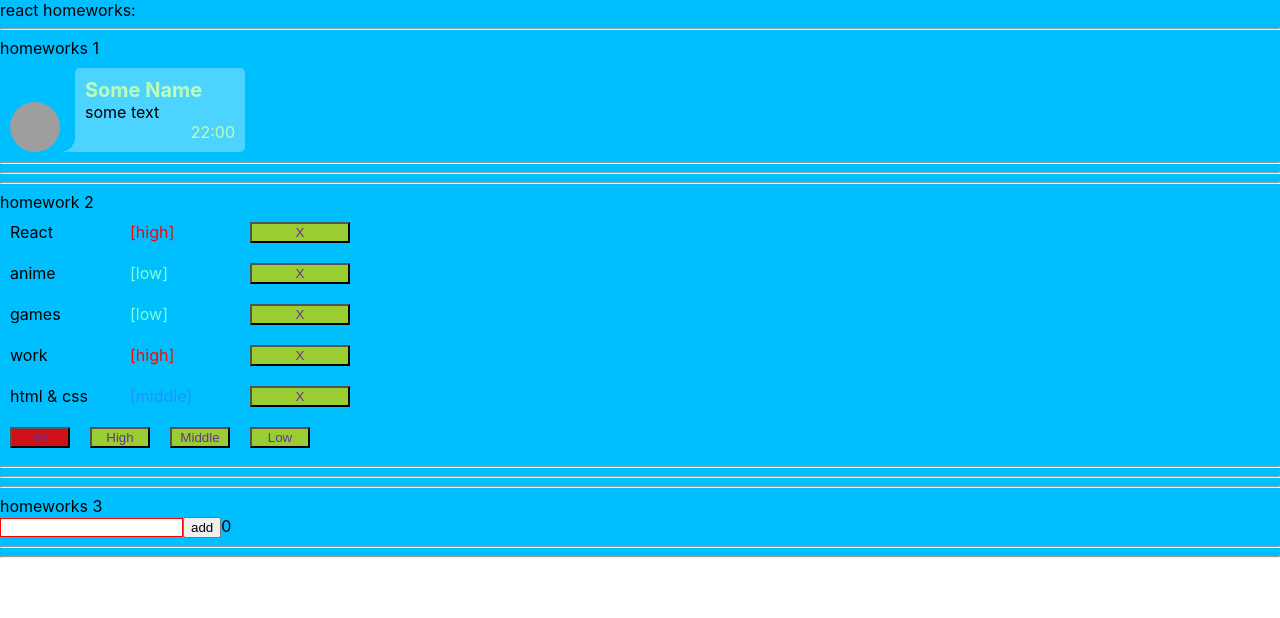
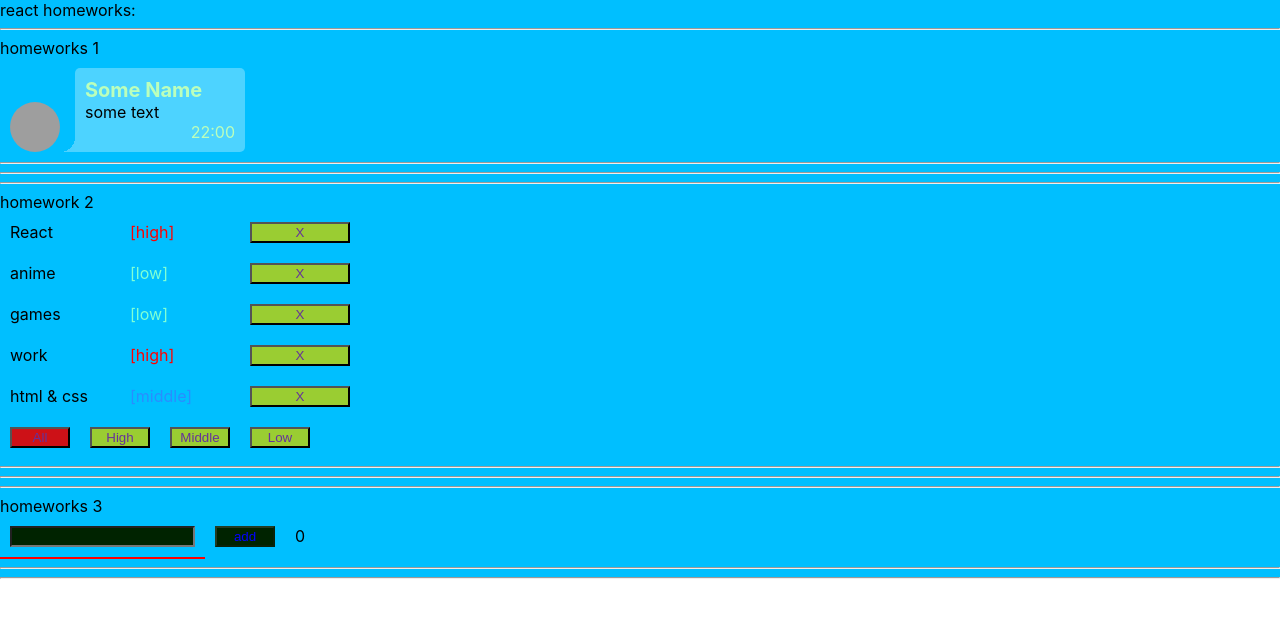
Before and after one commit to Dmitrii1987/homeworks_ignat, a React (Create React App) app: page / in a window 1280 px wide. Shown: the top 618 px of the page. Built offline with nearby package versions, Linux system fonts and the light colour scheme; grey boxes are pictures that could not be loaded.

Commit message:
feat: add styles

```diff
--- a/src/p2-homeworks/h3/Greeting.module.css
+++ b/src/p2-homeworks/h3/Greeting.module.css
@@ -1,7 +1,46 @@
-.someClass {
-
+.greeting {
+    display: flex;
+    align-items: flex-start;
 }
 
 .error {
     border: 1px solid red;
 }
+.input {
+    margin: 10px;
+    background: #002300;
+    color: beige;
+}
+
+.input:focus {
+    border: 2px solid #002300;
+}
+
+.errorInput {
+    margin: 10px;
+    background: #002300;
+    color: blueviolet;
+    border: 2px solid red;
+    outline: none;
+}
+
+.button {
+    margin: 10px;
+    width: 60px;
+    background: #002300;
+    color: blueviolet;
+    outline: none;
+}
+
+.button:focus {
+    outline: 1px solid #002300;
+}
+.button:active {
+    background: #432;
+}
+.button:disabled {
+    color:blue;
+}
+.count {
+    margin: 10px;
+}
--- a/src/p2-homeworks/h3/Greeting.tsx
+++ b/src/p2-homeworks/h3/Greeting.tsx
@@ -5,23 +5,32 @@ type GreetingPropsType = {
     name: string // need to fix any
     setNameCallback: (e:ChangeEvent<HTMLInputElement>) => void // need to fix any
     addUser: ()=> void // need to fix any
+    onEnter:(e: KeyboardEvent<HTMLInputElement>)=>void
     error: string // need to fix any
     totalUsers: number // need to fix any
-    onEnter:(e: KeyboardEvent<HTMLInputElement>)=>void
+
 }
 
 // презентационная компонента (для верстальщика)
 const Greeting: React.FC<GreetingPropsType> = (
     {name, setNameCallback, addUser, error, totalUsers} // деструктуризация пропсов
 ) => {
-    const inputClass = s.error // need to fix with (?:)
+    const inputClass = error ? s.errorInput : s.input // need to fix with (?:)
 
     return (
+        <div className={s.greeting}>
         <div>
-            <input value={name} onChange={setNameCallback} className={inputClass}/>
-            <span>{error}</span>
-            <button onClick={addUser}>add</button>
-            <span>{totalUsers}</span>
+            <input
+            value={name}
+            onChange={setNameCallback}
+            className={inputClass}
+            //onKeyDown={onEnter}  //  ???????????????
+            onBlur={setNameCallback}
+            />
+            <div className={s.error}>{error}</div>
+            </div>
+            <button onClick={addUser} className={s.button} disabled={!name} >add</button>
+            <div className={s.count}>{totalUsers}</div>
         </div>
     )
 }
--- a/src/p2-homeworks/h3/GreetingContainer.tsx
+++ b/src/p2-homeworks/h3/GreetingContainer.tsx
@@ -3,7 +3,7 @@ import Greeting from './Greeting'
 import { UserType } from './HW3'
 
 type GreetingContainerPropsType = {
-    users: UserType[] // need to fix any
+    users: Array<UserType> // need to fix any
     addUserCallback: (name:string)=> void // need to fix any
 }
 
@@ -30,12 +30,12 @@ const GreetingContainer: React.FC<GreetingContainerPropsType> = ({users, addUser
     const addUser = () => {
         addUserCallback(name)
         alert(`Hello ${name} !`) // need to fix
+        setName('')
     }
 
     const onEnter = (e:KeyboardEvent<HTMLInputElement>) => {
         if (e.key === 'Enter' && name) {
             addUser()
-            setName('')
         }
     }
 
@@ -46,6 +46,7 @@ const GreetingContainer: React.FC<GreetingContainerPropsType> = ({users, addUser
             name={name}
             setNameCallback={setNameCallback}
             addUser={addUser}
+            onEnter={onEnter}
             error={error}
             totalUsers={totalUsers}
         />
--- a/src/p2-homeworks/h3/HW3.tsx
+++ b/src/p2-homeworks/h3/HW3.tsx
@@ -10,7 +10,7 @@ export type UserType = {
 
 // уровень работы с глобальными данными
 function HW3() {
-    const [users, setUsers] = useState<UserType>([]) // need to fix any
+    const [users, setUsers] = useState<UserType[]>([]) // need to fix any
 
     const addUserCallback = (name: string) => {
         const user = {
```
